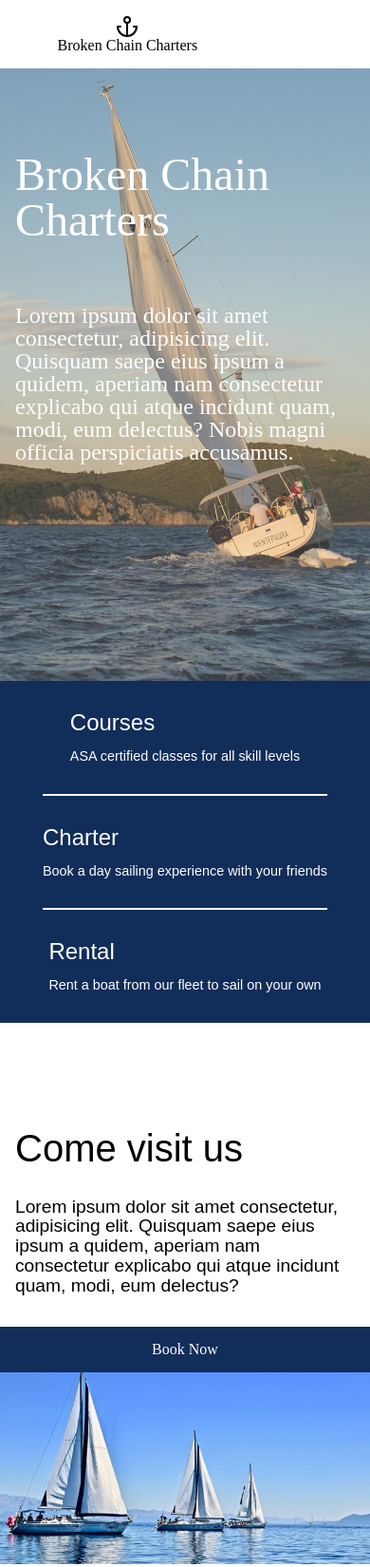
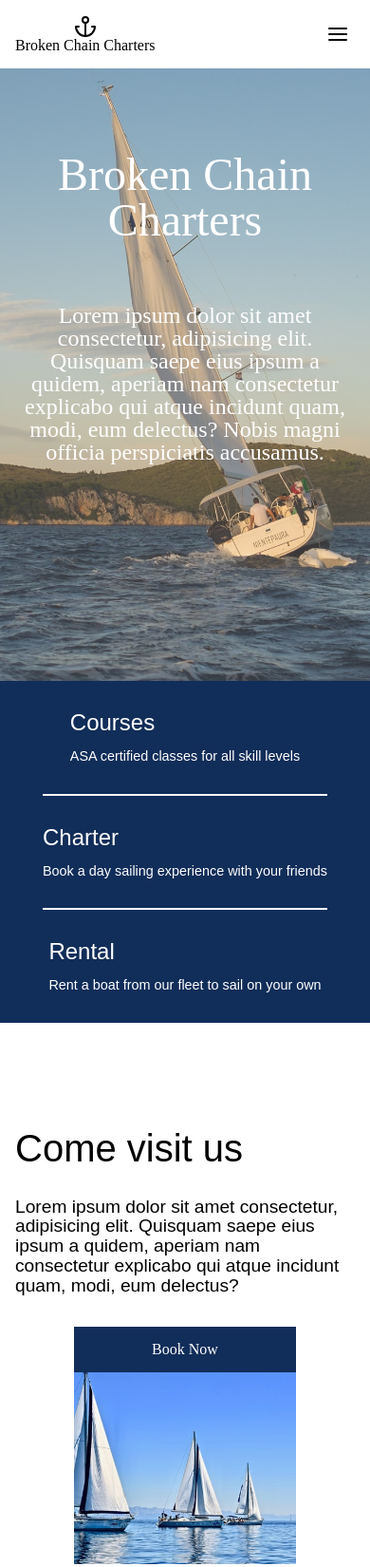
Before and after one commit to mattszydev/BrokenChainCharter, a Gatsby site: page / in a window 390 px wide. Shown: the top 1650 px of the page at 95% size. Built offline with nearby package versions, Linux system fonts and the light colour scheme; Gatsby itself is replaced by a stand-in of ours.

Commit message:
Landing page complete, mobile menu does not function

```diff
--- a/src/components/booking.js
+++ b/src/components/booking.js
@@ -8,12 +8,14 @@ const Container = styled.section`
     padding: 7rem 0 7rem 0;
     display: flex;
     flex-direction: row;
+    flex-wrap: wrap;
     justify-content:center;
     align-items: center;
-    @media only screen and (max-width: 450px){
-        flex-direction: column;
+    @media only screen and (max-width: 800px){
+
     }
 `;
+
 
 const TextWrap = styled.div`
     font-family: Arial, Helvetica, sans-serif;
@@ -21,6 +23,8 @@ const TextWrap = styled.div`
     margin-right: 5rem;
     @media only screen and (max-width: 450px){
         margin: 0 1rem 2rem 1rem;
+        width: 100%;
+        text-align: left;
     }
 `;
 
@@ -35,14 +39,15 @@ const Text = styled.p`
 `;
 
 const CTA = styled.div`
+    margin: 0;
     width: 300px;
     height: 250px;
     background-image: url(${source});
     background-position: center;
     background-repeat: no-repeat;
     background-size: cover;
-    @media only screen and (max-width: 450px){
-        width: 100%;
+    @media only screen and (max-width: 800px){
+        width: 60%;
     }
 `;
 
@@ -61,6 +66,7 @@ const Button = styled(Link)`
 
 const Booking = () => (
     <Container>
+
         <TextWrap>
             <Title>Come visit us</Title>
             <Text>Lorem ipsum dolor sit amet consectetur, adipisicing elit. Quisquam saepe eius ipsum a quidem, aperiam nam consectetur explicabo qui atque incidunt quam, modi, eum delectus?</Text>
--- a/src/components/header.js
+++ b/src/components/header.js
@@ -1,7 +1,7 @@
 import PropTypes from "prop-types"
 import React from "react"
 import styled from "styled-components"
-import {Anchor} from "react-feather"
+import {Anchor, Menu} from "react-feather"
 import {Link} from "gatsby"
 
 const HeaderContainer = styled.header`
@@ -12,10 +12,13 @@ const HeaderContainer = styled.header`
   background-color: white;
   display: grid;
   grid-template-columns: auto auto;
-  align-items: baseline;
+  align-items: center;
   padding-top: 1rem;
   padding-bottom: 1rem;
   justify-items: center;
+  @media only screen and (max-width: 450px){
+    justify-content: space-between;
+  }
 `;
 
 const Logo = styled.div`
@@ -23,10 +26,9 @@ const Logo = styled.div`
   display: flex;
   flex-direction: column;
   align-items: center;
-`;
-
-const Title = styled.h2`
-
+  @media only screen and (max-width: 450px){
+    margin-left: 1rem;
+  }
 `;
 
 const Nav = styled.nav`
@@ -41,8 +43,12 @@ const List = styled.ul`
   flex-direction: row;
 `;
 
-const Item = styled.li`
-
+const Icon = styled(Menu)`
+  display: none;
+  @media only screen and (max-width: 450px){
+    display: block;
+    margin-right: 1rem;
+  }
 `;
 
 const MyLink = styled(Link)`
@@ -58,29 +64,36 @@ const MyLink = styled(Link)`
     }
 `;
 
+const Button = styled.button`
+  border:none;
+  background: transparent;
+`;
 
 const Header = ({ siteTitle }) => (
   <HeaderContainer>
     <Logo>
       <Anchor />
-      <Title>Broken Chain Charters</Title>
+      <h2>Broken Chain Charters</h2>
     </Logo>
     <Nav>
       <List>
-        <Item>
+        <li>
           <MyLink to="/">Home</MyLink>
-        </Item>
-        <Item>
-          <MyLink to="/">About Us</MyLink>
-        </Item>
-        <Item>
+        </li>
+        <li>
+          <MyLink to="/">About</MyLink>
+        </li>
+        <li>
           <MyLink to="/">Services</MyLink>
-        </Item>
-        <Item>
+        </li>
+        <li>
           <MyLink to="/">Contact</MyLink>
-        </Item>
+        </li>
       </List>
     </Nav>
+    <Button>
+      <Icon/>
+    </Button>
   </HeaderContainer>
 )
 
--- a/src/components/hero.js
+++ b/src/components/hero.js
@@ -12,8 +12,11 @@ const ContentWrapper = styled.div`
     padding-top: 15rem;
     padding-left: 7rem;
     max-width: 800px;
+    height: 100%;
+
     @media only screen and (max-width: 600px){
         padding: 10rem 1rem 0 1rem;
+        text-align: center;
     }
 `;
 
@@ -50,9 +53,6 @@ const BottomBar = styled.div`
 
 const BarItem = styled.div`
     font-size: 1.5rem;
-    @media only screen and(max-width: 450px){
-        text-align: left;
-    }
 `;
 
 const CenterBarItem = styled.div`
```
